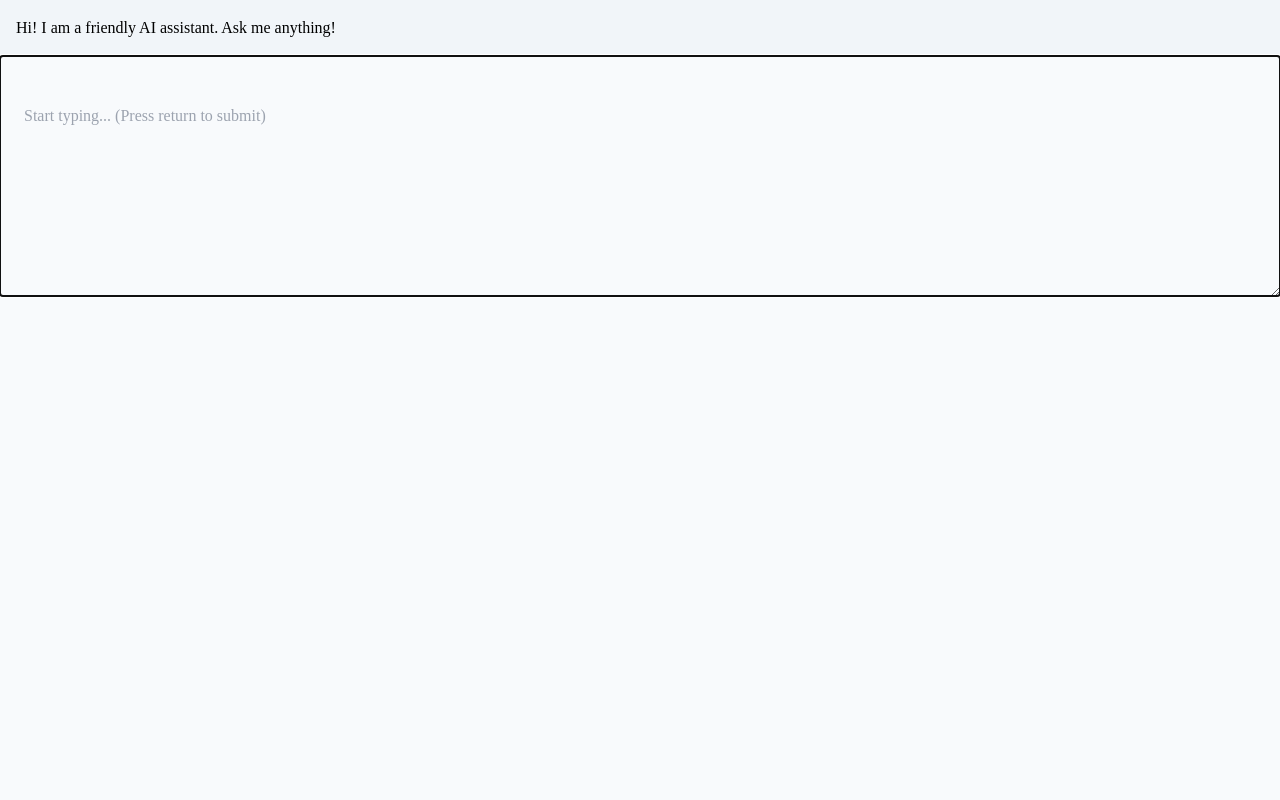
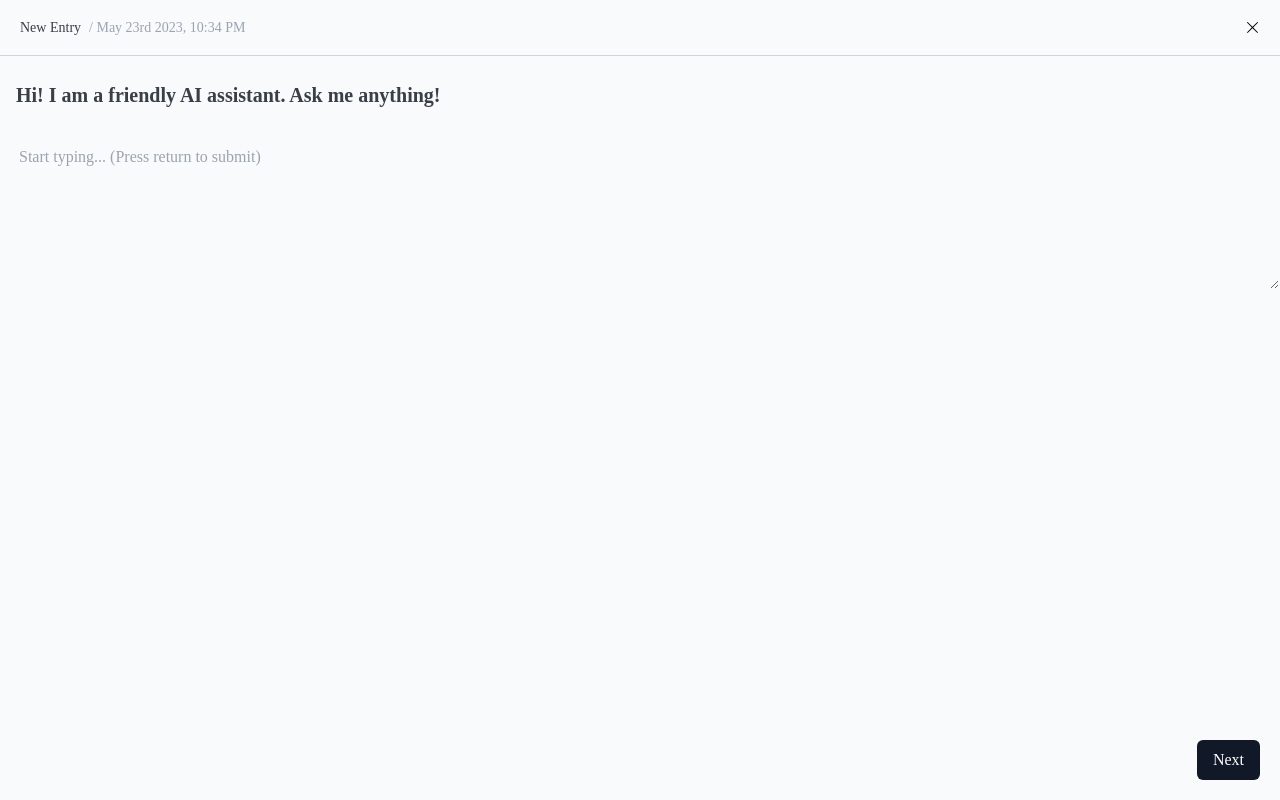
Before and after one commit to kaliaboi/journi, a Next.js app: page /journal in a window 1280 px wide. Built offline with nearby package versions, Linux system fonts and the light colour scheme; no server answers; a web font is replaced by a local one.

Commit message:
Update journaling experience

```diff
--- a/package.json
+++ b/package.json
@@ -21,6 +21,7 @@
     "eslint-config-next": "13.4.2",
     "framer-motion": "^10.12.12",
     "lottie-react": "^2.4.0",
+    "moment": "^2.29.4",
     "nanoid": "^4.0.2",
     "next": "13.4.2",
     "openai": "^3.2.1",
--- a/src/app/components/Chat.tsx
+++ b/src/app/components/Chat.tsx
@@ -1,6 +1,7 @@
 "use client";
 
 import { useEffect, useRef, useState } from "react";
+import moment from "moment";
 import {
   ChatGPTMessage,
   initialMessages,
@@ -10,8 +11,13 @@ import {
 import ChatLoader from "./ui/ChatLoader";
 import Input from "./ui/Input";
 import Message from "./Message";
+import EntryHeader from "./EntryHeader";
+import EntryFooter from "./EntryFooter";
 
 const Chat = ({}) => {
+  const [time, setTime] = useState<number>(Date.now());
+  const [steps, setSteps] = useState<number>(1);
+  const [prompts, setPrompts] = useState<ChatGPTMessage[]>(initialMessages);
   const chatRef = useRef<null | HTMLDivElement>(null);
   const sendMessage = async (message: string) => {
     setLoading(true);
@@ -34,6 +40,14 @@ const Chat = ({}) => {
           })
           .then((response) => {
             setLoading(false);
+            setSteps(steps + 1);
+            setPrompts([
+              ...prompts,
+              {
+                role: "assistant",
+                content: String(response.data.choices[0].message?.content),
+              },
+            ]);
             setMessages([
               ...messages,
               {
@@ -56,15 +70,32 @@ const Chat = ({}) => {
 
   return (
     <div ref={chatRef} className="">
-      {messages.map(({ content, role }, index) => (
-        <Message key={index} role={role} message={content} />
-      ))}
+      <EntryHeader
+        title="New Entry"
+        subtitle={moment().format("MMMM Do YYYY, h:mm A")}
+      />
+      <div className="prompt mt-2">
+        <Message
+          role={prompts[prompts.length - 1].role}
+          message={prompts[prompts.length - 1].content}
+        />
+      </div>
+      {!loading && (
+        <Input
+          input={input}
+          setInput={setInput}
+          sendMessage={sendMessage}
+          disabled={loading}
+        />
+      )}
 
-      {loading ? (
-        <ChatLoader />
-      ) : (
-        <Input input={input} setInput={setInput} sendMessage={sendMessage} />
-      )}
+      <EntryFooter
+        input={input}
+        loading={loading}
+        submitActive={steps > 3}
+        nextAction={sendMessage}
+        setInput={setInput}
+      />
     </div>
   );
 };
--- /dev/null
+++ b/src/app/components/EntryFooter.tsx
@@ -0,0 +1,41 @@
+import { FC } from "react";
+import Button from "./ui/Button";
+
+interface EntryFooterProps {
+  loading?: boolean;
+  submitActive?: boolean;
+  nextAction: any;
+  setInput: any;
+  input: string;
+}
+
+const EntryFooter: FC<EntryFooterProps> = ({
+  loading,
+  submitActive,
+  nextAction,
+  input,
+  setInput,
+}) => {
+  return (
+    <div className="flex flex-row-reverse justify-between px-[20px] fixed bottom-5 w-full">
+      <Button
+        size="tiny"
+        className="w-auto"
+        activity={loading ? "loading" : "active"}
+        onClick={() => {
+          nextAction(input);
+          setInput("");
+        }}
+      >
+        {loading ? "Loading..." : "Next"}
+      </Button>
+      {submitActive && (
+        <Button intent="success" size="tiny" className="w-auto">
+          Submit
+        </Button>
+      )}
+    </div>
+  );
+};
+
+export default EntryFooter;
--- /dev/null
+++ b/src/app/components/EntryHeader.tsx
@@ -0,0 +1,39 @@
+import { FC, HTMLAttributes } from "react";
+import Paragraph from "./ui/Paragraph";
+import {
+  FaceIcon,
+  ImageIcon,
+  SunIcon,
+  Cross1Icon,
+} from "@radix-ui/react-icons";
+
+interface EntryHeaderProps {
+  title?: string;
+  subtitle?: string;
+  closeAction?: () => void;
+}
+
+const EntryHeader: FC<EntryHeaderProps> = ({
+  title,
+  subtitle,
+  closeAction,
+}) => {
+  return (
+    <nav className="h-14 border-b border-slate-300 px-[20px] flex items-center justify-between sticky">
+      <div className="left flex gap-2">
+        <Paragraph prominence="dark" size="tiny">
+          {title}
+        </Paragraph>
+        <Paragraph prominence="muted" size="tiny">
+          {" "}
+          / {subtitle}
+        </Paragraph>
+      </div>
+      <div className="rig">
+        <Cross1Icon />
+      </div>
+    </nav>
+  );
+};
+
+export default EntryHeader;
--- a/src/app/components/Message.tsx
+++ b/src/app/components/Message.tsx
@@ -1,6 +1,7 @@
 import { clsx } from "clsx";
 import { FC } from "react";
 import { motion } from "framer-motion";
+import Paragraph from "./ui/Paragraph";
 
 interface MessageProps {
   role: "user" | "assistant" | "system";
@@ -14,13 +15,10 @@ const Message: FC<MessageProps> = ({ role, message }) => {
       animate={{ opacity: 1 }}
       transition={{ duration: 0.5 }}
     >
-      <div
-        className={clsx(
-          role === "user" ? "bg-slate-50" : "bg-slate-100",
-          "p-4"
-        )}
-      >
-        {message}
+      <div className="p-4">
+        <Paragraph size="prompt" prominence="dark">
+          {message}
+        </Paragraph>
       </div>
     </motion.div>
   );
--- a/src/app/components/ui/Button.tsx
+++ b/src/app/components/ui/Button.tsx
@@ -3,15 +3,26 @@ import { VariantProps, cva } from "class-variance-authority";
 import { FC, HTMLAttributes, ReactNode, forwardRef } from "react";
 
 const button = cva(
-  [
-    "rounded-md flex flex-row justify-center p-4 w-full bg-[#111827] text-white",
-  ],
+  ["rounded-md flex flex-row justify-center  w-full bg-[#111827] text-white"],
   {
     variants: {
       intent: {
         primary: "",
         secondary: "",
+        success: "bg-green-600",
       },
+      size: {
+        normal: "py-4 px-4",
+        tiny: "py-2 px-4",
+      },
+      activity: {
+        loading: "opacity-30",
+        active: "",
+      },
+    },
+    defaultVariants: {
+      intent: "primary",
+      size: "normal",
     },
   }
 );
@@ -23,12 +34,12 @@ interface ButtonProps
 }
 
 const Button = forwardRef<HTMLButtonElement, ButtonProps>(
-  ({ children, className, intent, ...props }, ref) => {
+  ({ children, className, intent, size, activity, ...props }, ref) => {
     return (
       <button
         ref={ref}
         {...props}
-        className={cn(button({ intent, className }))}
+        className={cn(button({ intent, size, activity, className }))}
       >
         {children}
       </button>
--- a/src/app/components/ui/Input.tsx
+++ b/src/app/components/ui/Input.tsx
@@ -1,15 +1,16 @@
 import TextareaAutosize from "react-textarea-autosize";
 
-const Input = ({ input, setInput, sendMessage }: any) => {
+const Input = ({ input, setInput, sendMessage, disabled }: any) => {
   return (
-    <div className="flex">
+    <div className="flex py-[18px]">
       <TextareaAutosize
-        autoFocus
+        autoFocus={!disabled}
+        disabled={disabled}
         minRows={6}
         placeholder="Start typing... (Press return to submit)"
         aria-label="chat input"
         required
-        className="w-full bg-slate-50 px-6 py-12"
+        className="w-full bg-slate-50 px-[18px] appearance-none rounded-md border border-slate-50 focus:border-slate-50 focus:outline-none focus:ring-4 focus:ring-slate-50"
         value={input}
         onKeyDown={(e) => {
           if (e.key === "Enter") {
--- a/src/app/components/ui/Paragraph.tsx
+++ b/src/app/components/ui/Paragraph.tsx
@@ -16,6 +16,7 @@ const paragraph = cva(["font-[400] leading-snug"], {
     size: {
       normal: "text-[16px]",
       tiny: "text-[14px]",
+      prompt: "text-[20px] font-semibold",
     },
   },
   defaultVariants: {
```
Also changed, not shown: 1 other file (tests, documents, lock files or other folders).
